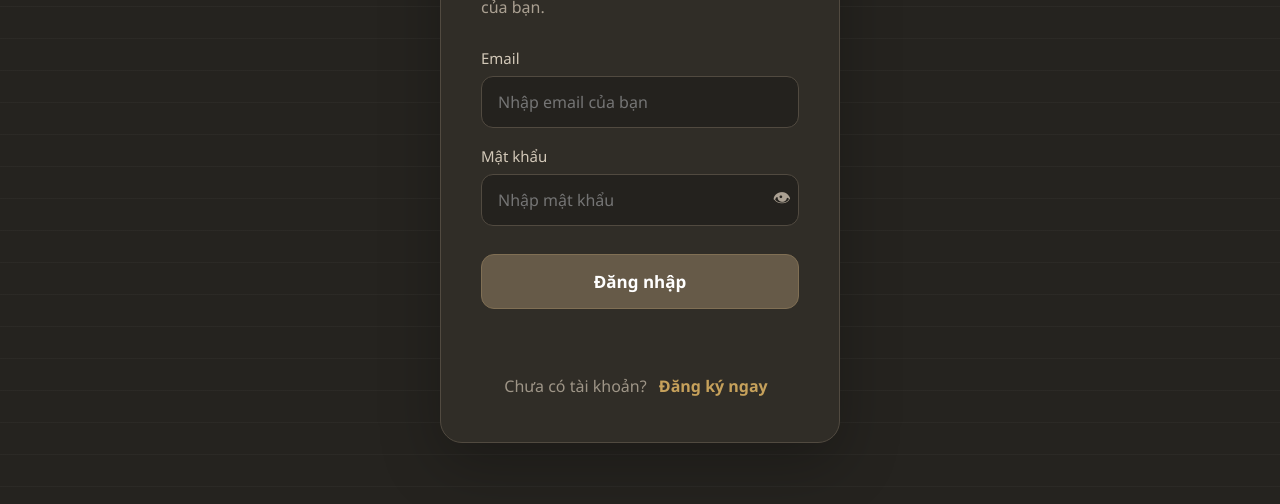
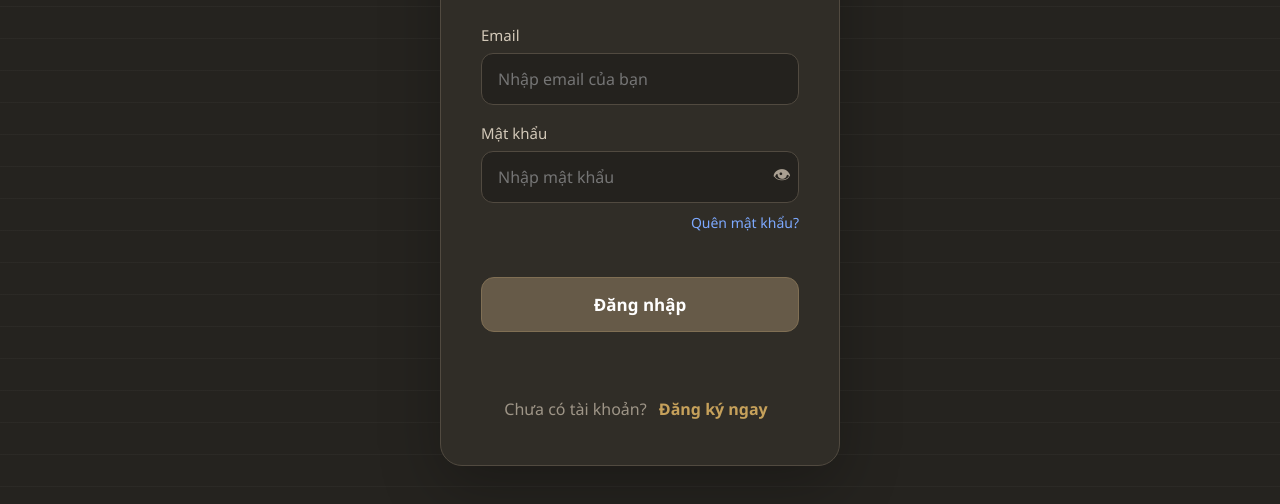
Before and after one commit to hungbuiday12-tech/EDUPATH, a plain HTML site: page pages/auth.html in a window 1280 px wide. Shown: the part 282-786 px from the top of the page. Drawn offline with Linux system fonts and the light colour scheme.

Commit message:
Update auth.html

```diff
--- a/pages/auth.html
+++ b/pages/auth.html
@@ -65,6 +65,18 @@
                     </button>
 
                 </div>
+
+
+<div style="text-align: right; margin: 8px 0 16px;">
+    <button
+        type="button"
+        onclick="resetPassword()"
+        style="background: none; border: none; color: #7da9ff; cursor: pointer; font-size: 14px;"
+    >
+        Quên mật khẩu?
+    </button>
+</div>
+
 
                 <button class="auth-submit" onclick="login()">
                     Đăng nhập
```
